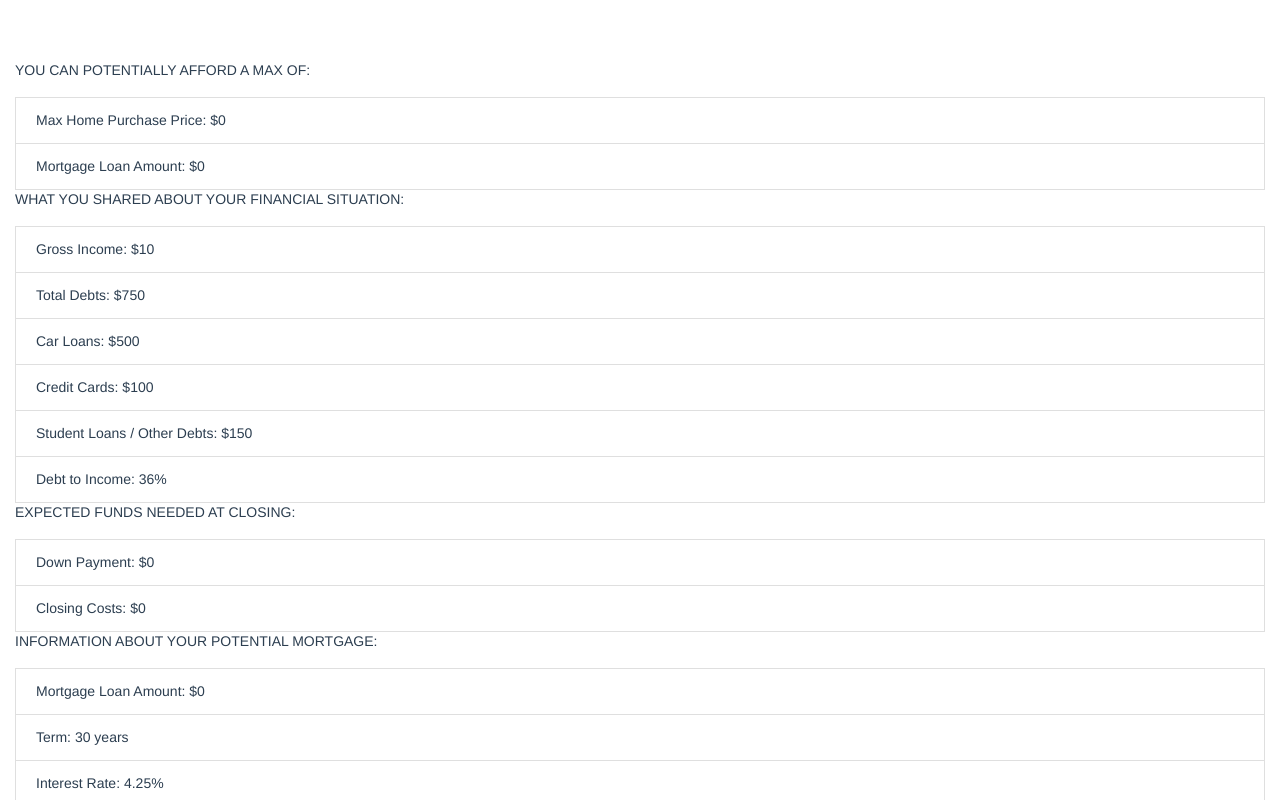
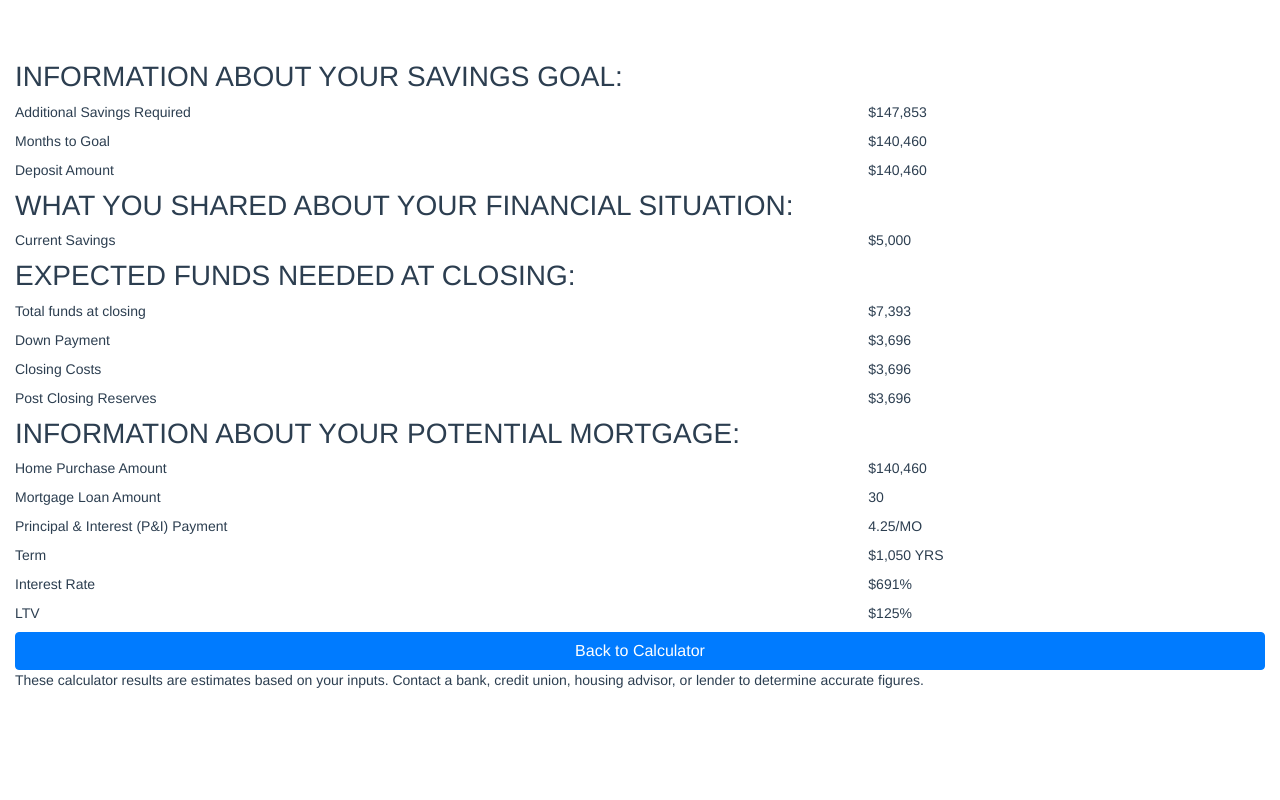
Before and after one commit to madhusudanasp3/save-calc, a Vue app: page / in a window 1280 px wide. Both pictures are taken after a click on the button "See Results". Shown: the top 800 px of the page. Built offline with nearby package versions, Linux system fonts and the light colour scheme.

Commit message:
Result Page

```diff
--- a/src/components/SaveCalculator.vue
+++ b/src/components/SaveCalculator.vue
@@ -572,43 +572,114 @@
     </div>
     <div v-if="isSubmitted" id="result-page">
       <div class="col">
-        <ul class="list-group">
-          <p>YOU CAN POTENTIALLY AFFORD A MAX OF:</p>
-          <li
-            class="list-group-item"
-          >Max Home Purchase Price: ${{ Math.round(maxHomePurchasePrice) }}</li>
-          <li class="list-group-item">Mortgage Loan Amount: ${{ Math.round(mortgageLoanAmount) }}</li>
-          <p>WHAT YOU SHARED ABOUT YOUR FINANCIAL SITUATION:</p>
-          <li class="list-group-item">Gross Income: ${{ Math.round(grossIncome) }}</li>
-          <li class="list-group-item">Total Debts: ${{ Math.round(totalDebts) }}</li>
-          <li class="list-group-item">Car Loans: ${{ Math.round(carLoan) }}</li>
-          <li class="list-group-item">Credit Cards: ${{ Math.round(creditCard) }}</li>
-          <li class="list-group-item">Student Loans / Other Debts: ${{ Math.round(studentLoan) }}</li>
-          <li class="list-group-item">Debt to Income: {{ dtiPercent }}%</li>
-          <p>EXPECTED FUNDS NEEDED AT CLOSING:</p>
-          <li class="list-group-item">Down Payment: ${{ Math.round(downPayment) }}</li>
-          <li class="list-group-item">Closing Costs: ${{ Math.round(closingCost) }}</li>
-          <p>INFORMATION ABOUT YOUR POTENTIAL MORTGAGE:</p>
-          <li class="list-group-item">Mortgage Loan Amount: ${{ Math.round(mortgageLoanAmount) }}</li>
-          <li class="list-group-item">Term: {{ term }} years</li>
-          <li class="list-group-item">Interest Rate: {{ interestRatePercent }}%</li>
-          <li class="list-group-item">Total Mortgage Payment: ${{ Math.round(totalMonthlyPayment) }}</li>
-          <li class="list-group-item">
-            Principal Interest and Taxes: ${{
-            Math.round(principalInterestPayment)
-            }}
-          </li>
-          <li class="list-group-item">Property Taxes: ${{ Math.round(propertyTaxMonthly) }}</li>
-          <li class="list-group-item">Home Owners Insurance: ${{ Math.round(hoiMonthly) }}</li>
-          <li class="list-group-item">PMI: ${{ Math.round(monthlyMortagePremium) }}</li>
-          <li class="list-group-item">HOA Fees: ${{ Math.round(hoa) }}</li>
-        </ul>
+        <div class="block-main">
+          <div class="block-main-header">
+            <h3>INFORMATION ABOUT YOUR SAVINGS GOAL:</h3>
+          </div>
+          <div class="block-main-content">
+            <div class="row">
+              <label class="col-8">Additional Savings Required</label>
+              <span
+                class="col-4 block-main-content--right"
+              >{{ currencyFormat(maxHomePurchasePrice) }}</span>
+            </div>
+            <div class="row">
+              <label class="col-8">Months to Goal</label>
+              <span class="col-4 block-main-content--right">{{ currencyFormat(mortgageLoanAmount) }}</span>
+            </div>
+            <div class="row">
+              <label class="col-8">Deposit Amount</label>
+              <span class="col-4 block-main-content--right">{{ currencyFormat(mortgageLoanAmount) }}</span>
+            </div>
+          </div>
+
+          <div class="block-main-header">
+            <h3>WHAT YOU SHARED ABOUT YOUR FINANCIAL SITUATION:</h3>
+          </div>
+          <div class="block-main-content">
+            <div class="row">
+              <label class="col-8">Current Savings</label>
+              <span class="col-4 block-main-content--right">{{ currencyFormat(currentSavings) }}</span>
+            </div>
+          </div>
+          <div class="block-main-header">
+            <h3>EXPECTED FUNDS NEEDED AT CLOSING:</h3>
+          </div>
+          <div class="block-main-content">
+            <div class="row">
+              <label class="col-8">Total funds at closing</label>
+              <span class="col-4 block-main-content--right">{{ currencyFormat(downPayment) }}</span>
+            </div>
+            <div class="row">
+              <label class="col-8">Down Payment</label>
+              <span class="col-4 block-main-content--right">{{ currencyFormat(closingCost) }}</span>
+            </div>
+            <div class="row">
+              <label class="col-8">Closing Costs</label>
+              <span class="col-4 block-main-content--right">{{ currencyFormat(closingCost) }}</span>
+            </div>
+            <div class="row">
+              <label class="col-8">Post Closing Reserves</label>
+              <span class="col-4 block-main-content--right">{{ currencyFormat(closingCost) }}</span>
+            </div>
+          </div>
+
+          <div class="block-main-header">
+            <h3>INFORMATION ABOUT YOUR POTENTIAL MORTGAGE:</h3>
+          </div>
+          <div class="block-main-content">
+            <div class="row">
+              <label class="col-8">Home Purchase Amount</label>
+              <span class="col-4 block-main-content--right">{{ currencyFormat(mortgageLoanAmount) }}</span>
+            </div>
+            <div class="row">
+              <label class="col-8">Mortgage Loan Amount</label>
+              <span class="col-4 block-main-content--right">{{ term }}</span>
+            </div>
+            <div class="row">
+              <label class="col-8">Principal & Interest (P&I) Payment</label>
+              <span class="col-4 block-main-content--right">{{ interestRatePercent }}/MO</span>
+            </div>
+            <div class="row">
+              <label class="col-8">Term</label>
+              <span
+                class="col-4 block-main-content--right"
+              >{{ currencyFormat(totalMonthlyPayment) }} YRS</span>
+            </div>
+            <div class="block-main-content--padded">
+              <div class="row">
+                <label class="col-8">Interest Rate</label>
+                <span
+                  class="col-4 block-main-content--right"
+                >{{ currencyFormat( principalInterestPayment ) }}%</span>
+              </div>
+              <div class="row">
+                <label class="col-8">LTV</label>
+                <span
+                  class="col-4 block-main-content--right"
+                >{{ currencyFormat(propertyTaxMonthly) }}%</span>
+              </div>
+            </div>
+          </div>
+        </div>
+        <div class="row">
+          <div class="col-12 bckBtn">
+            <button
+              class="btn btn-block btn-primary"
+              type="submit"
+              @click.prevent="isSubmitted = !isSubmitted"
+            >
+              <i class="fa fa-caret-left" /> Back to Calculator
+            </button>
+          </div>
+          <div class="col-12">
+            <p>
+              These calculator results are estimates based on your inputs. Contact a bank,
+              credit union, housing advisor, or lender to determine accurate figures.
+            </p>
+          </div>
+        </div>
       </div>
-      <button
-        class="btn btn-block btn-primary"
-        @click.prevent="isSubmitted = !isSubmitted"
-      >Back to Calculator &#8677;</button>
-      <p>These calculator results are estimates based on your inputs. Contact a bank, credit union, housing advisor, or lender to determine accurate figures.</p>
     </div>
   </div>
 </template>
@@ -661,10 +732,6 @@ export default {
       required,
       between: between(0, 20000)
     },
-    grossIncome: {
-      required,
-      between: between(1, 24)
-    },
     carLoan: {
       required,
       between: between(0, 5000)
@@ -713,7 +780,7 @@ export default {
       return this.downPayment / this.mortgageLoanAmount;
     },
     estimatedMonthlyPayment() {
-      return this.grossIncome * this.dti - this.totalDebts;
+      return this.currentSavings * this.dti - this.totalDebts;
     },
     dtiPercent() {
       return this.dti * 100;
@@ -771,7 +838,7 @@ export default {
       return this.pv(
         this.interestRate / 12,
         this.term * 12,
-        this.estimatedMonthlyPayment - this.grossIncome * 0.05
+        this.estimatedMonthlyPayment - this.currentSavings * 0.05
       );
     },
     totalDebts() {
@@ -797,7 +864,6 @@ export default {
         interestRatePercent: 4.25,
         term: 30,
         postClosingReserves: 1869.37,
-        grossIncome: 10,
         carLoan: 500,
         creditCard: 100,
         studentLoan: 150,
@@ -837,6 +903,12 @@ export default {
     },
     currencyFormat(n) {
       return currency.format(n);
+    },
+    formatNumber(num) {
+      return Number(num).toLocaleString(undefined, {
+        minimumFractionDigits: 2,
+        maximumFractionDigits: 2
+      });
     }
   }
 };
```
